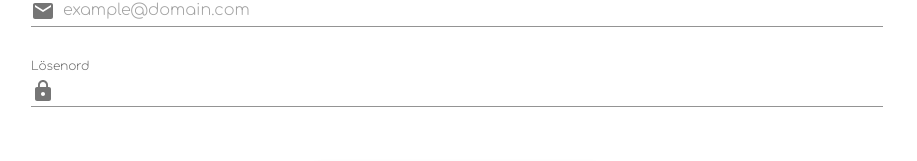
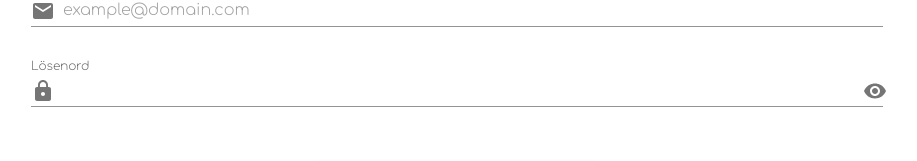
Before and after one commit to FyndBox/fynd-box, a React (Vite) app in the folder fyndbox-frontend/: page /login in a window 1280 px wide. Shown: the part 171-332 px from the top of the page, without its empty margins (183-1100 px from the left). Built offline with nearby package versions, Linux system fonts and the light colour scheme.

Commit message:
#20: Add email validation for login

```diff
--- a/fyndbox-frontend/src/context/AuthContext.tsx
+++ b/fyndbox-frontend/src/context/AuthContext.tsx
@@ -29,6 +29,7 @@ interface AuthContextType {
   logout: () => void;
   isAuthenticated: boolean;
   error: string | null;
+  setError: (error: string | null) => void;
 }
 
 export const AuthContext = createContext<AuthContextType | undefined>(
@@ -83,7 +84,7 @@ export const AuthProvider: FC<{ children: ReactNode }> = ({ children }) => {
 
   return (
     <AuthContext.Provider
-      value={{ token, login, signup, logout, isAuthenticated, error }}
+      value={{ token, login, signup, logout, isAuthenticated, error, setError }}
     >
       {children}
     </AuthContext.Provider>
--- a/fyndbox-frontend/src/pages/LoginPage/LoginPage.tsx
+++ b/fyndbox-frontend/src/pages/LoginPage/LoginPage.tsx
@@ -1,6 +1,11 @@
 import { FC, useState } from 'react';
-import { InputAdornment, TextField, Typography } from '@mui/material';
-import { Email, Lock } from '@mui/icons-material';
+import {
+  IconButton,
+  InputAdornment,
+  TextField,
+  Typography,
+} from '@mui/material';
+import { Email, Lock, Visibility, VisibilityOff } from '@mui/icons-material';
 import {
   LoginFormContainer,
   LoginHeader,
@@ -14,25 +19,34 @@ import { useAuth } from '../../hooks/useAuth';
 
 const LoginPage: FC = () => {
   const navigate = useNavigate();
-  const { login, error } = useAuth();
+  const { login, error, setError } = useAuth();
 
   const [email, setEmail] = useState('');
   const [password, setPassword] = useState('');
+  const [showPassword, setShowPassword] = useState(false);
   const [emailError, setEmailError] = useState(false);
   const [passwordError, setPasswordError] = useState(false);
+
+  const isValidEmail = (email: string) => {
+    const emailRegex = /^[^\s@]+@[^\s@]+\.[^\s@]+$/;
+    return emailRegex.test(email);
+  };
 
   const handleLoginClick = async () => {
     setEmailError(false);
     setPasswordError(false);
 
-    if (!email) {
+    console.info(isValidEmail(email));
+
+    if (!email || !isValidEmail(email)) {
       setEmailError(true);
     }
+
     if (!password) {
       setPasswordError(true);
     }
 
-    if (email && password) {
+    if (email && isValidEmail(email) && password) {
       const success = await login(email, password);
 
       if (success) {
@@ -45,6 +59,10 @@ const LoginPage: FC = () => {
     navigate('/signup');
   };
 
+  const togglePasswordVisibility = () => {
+    setShowPassword(!showPassword);
+  };
+
   return (
     <LoginFormContainer maxWidth="md">
       <LoginHeader variant="h2">Logga in</LoginHeader>
@@ -52,11 +70,16 @@ const LoginPage: FC = () => {
         <TextField
           fullWidth
           label="Email"
+          type="email"
           variant="standard"
           margin="normal"
           placeholder="example@domain.com"
           value={email}
-          onChange={(e) => setEmail(e.target.value)}
+          onChange={(e) => {
+            setEmailError(false);
+            setEmail(e.target.value);
+            if (error) setError(null);
+          }}
           error={emailError}
           helperText={emailError ? '* Vänligen ange giltig e-postadress' : ''}
           slotProps={{
@@ -75,9 +98,13 @@ const LoginPage: FC = () => {
           label="Lösenord"
           variant="standard"
           margin="normal"
-          type="password"
+          type={showPassword ? 'text' : 'password'}
           value={password}
-          onChange={(e) => setPassword(e.target.value)}
+          onChange={(e) => {
+            setPassword(e.target.value);
+            setPasswordError(false);
+            if (error) setError(null);
+          }}
           error={passwordError}
           helperText={passwordError ? '* Lösenord krävs' : ''}
           slotProps={{
@@ -85,6 +112,17 @@ const LoginPage: FC = () => {
               startAdornment: (
                 <InputAdornment position="start">
                   <Lock />
+                </InputAdornment>
+              ),
+              endAdornment: (
+                <InputAdornment position="end">
+                  <IconButton
+                    onClick={togglePasswordVisibility}
+                    aria-label="toggle password visibility"
+                    edge="end"
+                  >
+                    {showPassword ? <VisibilityOff /> : <Visibility />}
+                  </IconButton>
                 </InputAdornment>
               ),
             },
```
